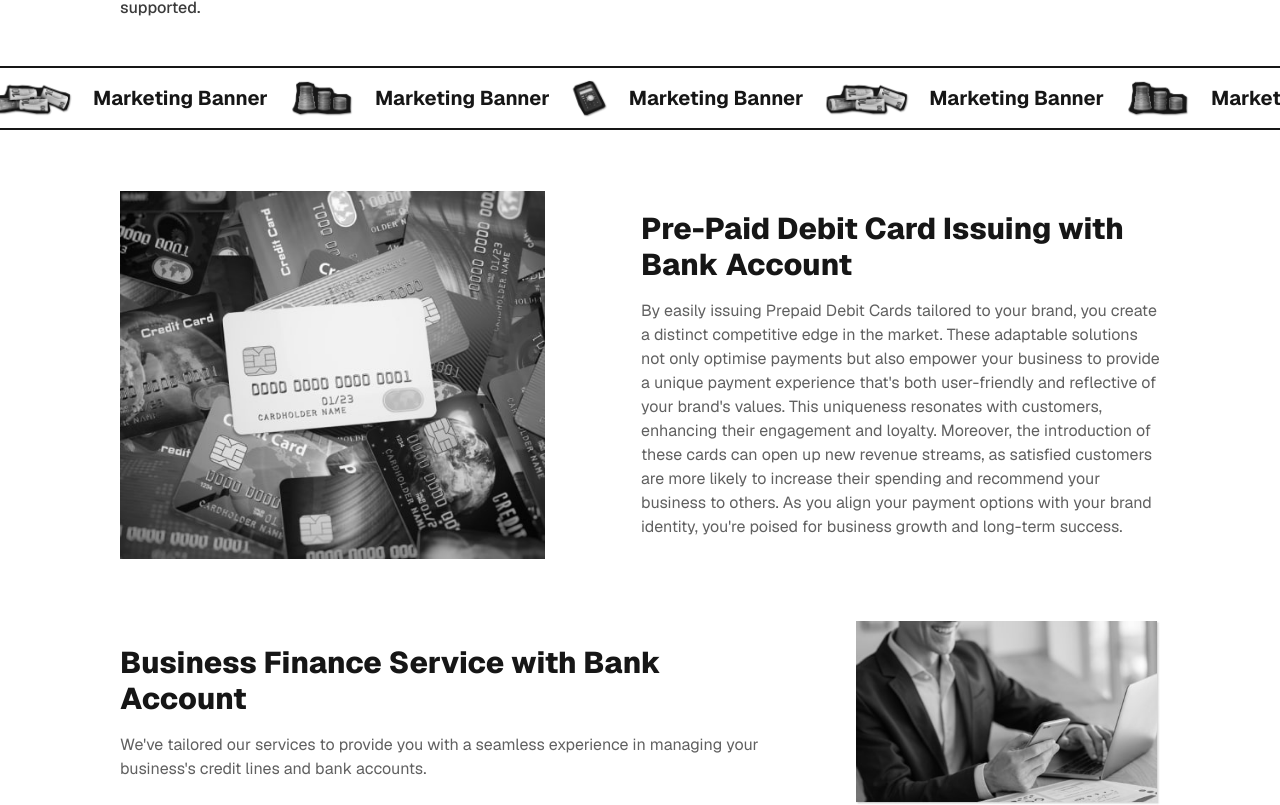
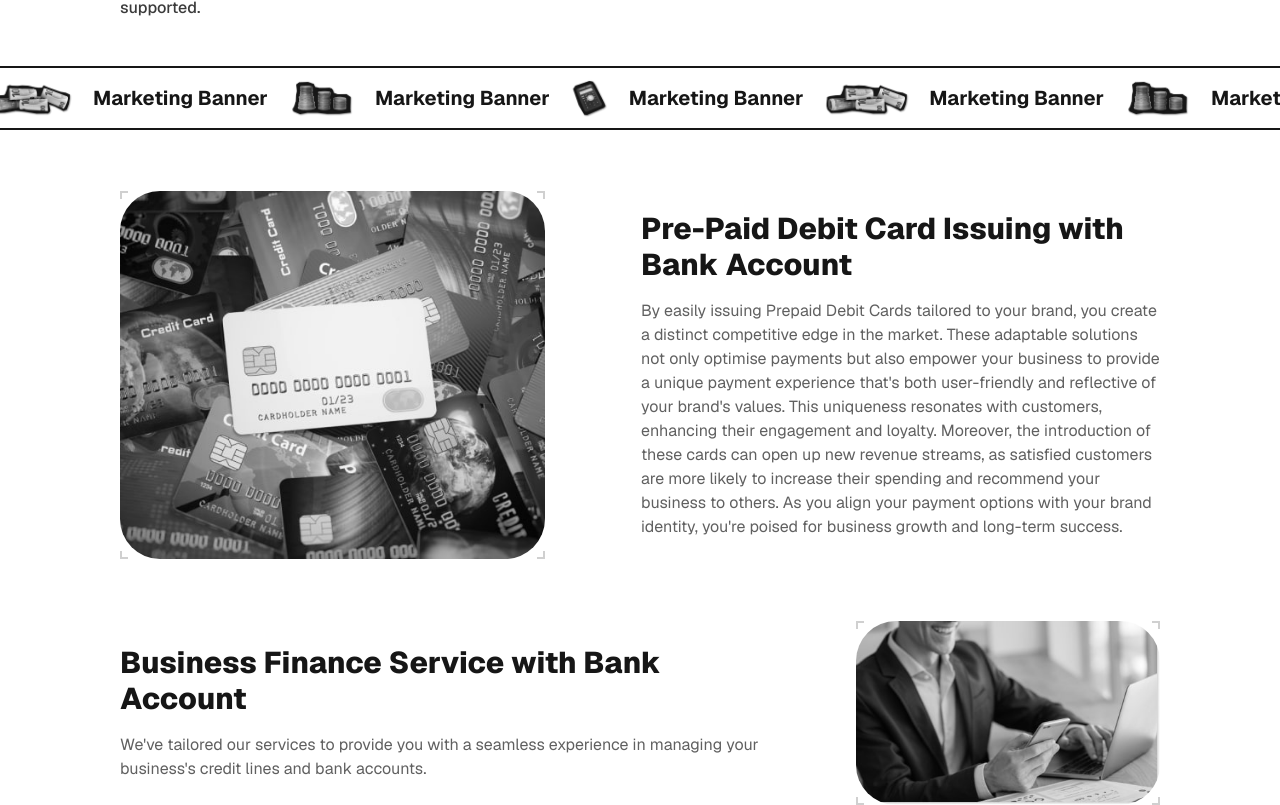
Before and after one commit to arshaan-abh/payments-landing, a Next.js app: page / in a window 1280 px wide. Shown: the part 4079-4884 px from the top of the page. Built offline with nearby package versions, Linux system fonts and the light colour scheme.

Commit message:
Create hoverable image component

```diff
--- a/app/_components/features-five/index.tsx
+++ b/app/_components/features-five/index.tsx
@@ -4,19 +4,20 @@ import Business from "public/business-finance.jpg";
 import Image from "next/image";
 import Grid from "../grid";
 import Stack from "../stack";
+import Hoverable, { HoverableImage } from "../hoverable";
 
 interface FeatureFiveProps {}
 
 const FeatureFive: FC<FeatureFiveProps> = ({}) => {
 	return (
-		<Stack
-			containerClassName="w-full h-full px-10 lg:px-20 xl:px-30 xl:max-w-screen-1.5xl"
-			// underClassName="px-10 lg:px-20 xl:px-30 xl:max-w-screen-1.5xl"
-			className="h-full flex flex-col justify-evenly"
-			// underLayer={<Grid black />}
-		>
+		<div className="w-full h-full px-10 lg:px-20 xl:px-30 xl:max-w-screen-1.5xl flex flex-col justify-evenly">
 			<div className="flex items-center h-2/4 gap-24">
-				<Image src={Pre} alt="Pre" className="h-full object-contain" />
+				<HoverableImage
+					src={Pre}
+					alt="Pre"
+					className="h-full object-cover"
+					round
+				/>
 				<Card
 					title="Pre-Paid Debit Card Issuing with Bank Account"
 					supportingText="By easily issuing Prepaid Debit Cards tailored to your brand, you create a distinct competitive edge in the market. These adaptable solutions not only optimise payments but also empower your business to provide a unique payment experience that's both user-friendly and reflective of your brand's values. This uniqueness resonates with customers, enhancing their engagement and loyalty. Moreover, the introduction of these cards can open up new revenue streams, as satisfied customers are more likely to increase their spending and recommend your business to others. As you align your payment options with your brand identity, you're poised for business growth and long-term success."
@@ -27,13 +28,14 @@ const FeatureFive: FC<FeatureFiveProps> = ({}) => {
 					title="Business Finance Service with Bank Account"
 					supportingText="We've tailored our services to provide you with a seamless experience in managing your business's credit lines and bank accounts."
 				/>
-				<Image
+				<HoverableImage
 					src={Business}
 					alt="Business"
-					className="h-full object-contain"
+					className="h-full object-cover"
+					round
 				/>
 			</div>
-		</Stack>
+		</div>
 	);
 };
 
--- a/app/_components/hoverable/index.tsx
+++ b/app/_components/hoverable/index.tsx
@@ -1,19 +1,39 @@
-import type { FC, ReactNode } from "react";
+"use client";
+import {
+	useRef,
+	type FC,
+	type ReactNode,
+	useEffect,
+	useState,
+	useCallback,
+	CSSProperties,
+} from "react";
+import Image from "next/image";
+import { StaticImport } from "next/dist/shared/lib/get-img-props";
 
 interface HoverableProps {
 	children: ReactNode;
 	round?: boolean;
 	className?: string;
+	style?: CSSProperties;
 }
 
-const Hoverable: FC<HoverableProps> = ({ children, round, className = "" }) => {
+const Hoverable: FC<HoverableProps> = ({
+	children,
+	round,
+	className = "",
+	style,
+}) => {
 	return (
 		<div
 			className={`relative hover:[--border:50%] hover:[--rounded:0] ${className}`}
 		>
 			<div
 				className={`transition-all duration-300 overflow-hidden ${className}`}
-				style={{ borderRadius: round ? "var(--rounded, 2.5rem)" : "0" }}
+				style={{
+					borderRadius: round ? "var(--rounded, 2.5rem)" : "0",
+					...style,
+				}}
 			>
 				{children}
 			</div>
@@ -57,3 +77,89 @@ const Hoverable: FC<HoverableProps> = ({ children, round, className = "" }) => {
 };
 
 export default Hoverable;
+
+interface HoverableImageProps {
+	src: StaticImport;
+	alt: string;
+	className?: string;
+	round?: boolean;
+}
+
+export const HoverableImage: FC<HoverableImageProps> = ({
+	alt,
+	src,
+	className = "",
+	round,
+}) => {
+	const imageRef = useRef<HTMLImageElement>(null);
+	const [width, setWidth] = useState<number>(0);
+	const [height, setHeight] = useState<number>(0);
+	const [left, setLeft] = useState<number>(0);
+
+	const setSize = useCallback(() => {
+		setWidth(imageRef.current?.clientWidth ?? 0);
+		setHeight(imageRef.current?.clientHeight ?? 0);
+		setLeft(imageRef.current?.getBoundingClientRect().left ?? 0);
+	}, []);
+
+	useEffect(() => {
+		setSize();
+		addEventListener("resize", setSize);
+		return () => removeEventListener("resize", setSize);
+	}, [setSize]);
+
+	const variableClassNames = round
+		? "rounded-[2.5rem] peer-hover:rounded-none transition-all"
+		: "";
+
+	return (
+		<>
+			<div
+				className="peer absolute hover:[--border:50%] hover:[--rounded:0]"
+				style={{ width: width, height: height, left: left }}
+			>
+				<div
+					className="bg-gray-600 h-0.5 absolute top-0 right-0 transition-all duration-300"
+					style={{ width: "var(--border, 0.5rem)" }}
+				/>
+				<div
+					className="bg-gray-600 w-0.5 absolute top-0 right-0 transition-all duration-300"
+					style={{ height: "var(--border, 0.5rem)" }}
+				/>
+
+				<div
+					className="bg-gray-600 h-0.5 absolute bottom-0 right-0 transition-all duration-300"
+					style={{ width: "var(--border, 0.5rem)" }}
+				/>
+				<div
+					className="bg-gray-600 w-0.5 absolute bottom-0 right-0 transition-all duration-300"
+					style={{ height: "var(--border, 0.5rem)" }}
+				/>
+
+				<div
+					className="bg-gray-600 h-0.5 absolute bottom-0 left-0 transition-all duration-300"
+					style={{ width: "var(--border, 0.5rem)" }}
+				/>
+				<div
+					className="bg-gray-600 w-0.5 absolute bottom-0 left-0 transition-all duration-300"
+					style={{ height: "var(--border, 0.5rem)" }}
+				/>
+
+				<div
+					className="bg-gray-600 h-0.5 absolute top-0 left-0 transition-all duration-300"
+					style={{ width: "var(--border, 0.5rem)" }}
+				/>
+				<div
+					className="bg-gray-600 w-0.5 absolute top-0 left-0 transition-all duration-300"
+					style={{ height: "var(--border, 0.5rem)" }}
+				/>
+			</div>
+			<Image
+				src={src}
+				alt={alt}
+				className={`${variableClassNames} ${className}`}
+				ref={imageRef}
+			/>
+		</>
+	);
+};
```
